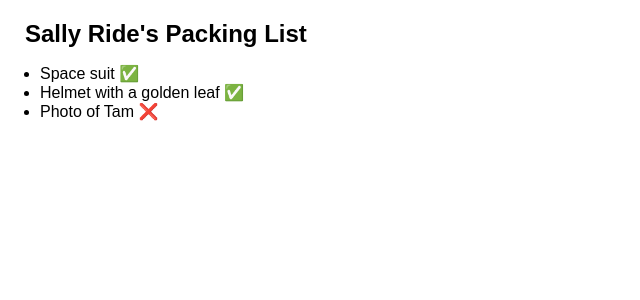
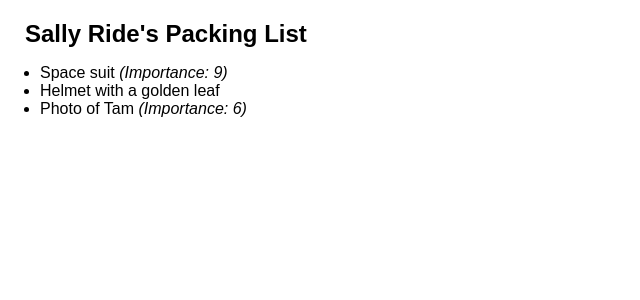
Before and after one commit to mami-tus/react-training, a Next.js app in the folder describing-the-ui/: page /conditional-rendering in a window 1280 px wide. Shown: the top 300 px of the page, without its empty margins (0-640 px from the left). Built offline with nearby package versions, Linux system fonts and the light colour scheme.

Commit message:
&& 演算子を使ったアイテムの重要度の表示 https://ja.react.dev/learn/conditional-rendering#challenges

```diff
--- a/describing-the-ui/src/app/conditional-rendering/Item.tsx
+++ b/describing-the-ui/src/app/conditional-rendering/Item.tsx
@@ -1,12 +1,12 @@
 type ItemProps = {
   name: string;
-  isPacked: boolean;
+  importance: number;
 };
 
-export default function Item({ name, isPacked }: ItemProps) {
+export default function Item({ name, importance }: ItemProps) {
   return (
     <li className='item'>
-      {name} {isPacked ? '✅' : '❌'}
+      {name} {importance !== 0 && <i>(Importance: {importance})</i>}
     </li>
   );
 }
--- a/describing-the-ui/src/app/conditional-rendering/PackingList.tsx
+++ b/describing-the-ui/src/app/conditional-rendering/PackingList.tsx
@@ -5,9 +5,9 @@ export default function PackingList() {
     <section>
       <h1>Sally Ride&apos;s Packing List</h1>
       <ul>
-        <Item isPacked={true} name='Space suit' />
-        <Item isPacked={true} name='Helmet with a golden leaf' />
-        <Item isPacked={false} name='Photo of Tam' />
+        <Item importance={9} name='Space suit' />
+        <Item importance={0} name='Helmet with a golden leaf' />
+        <Item importance={6} name='Photo of Tam' />
       </ul>
     </section>
   );
```
